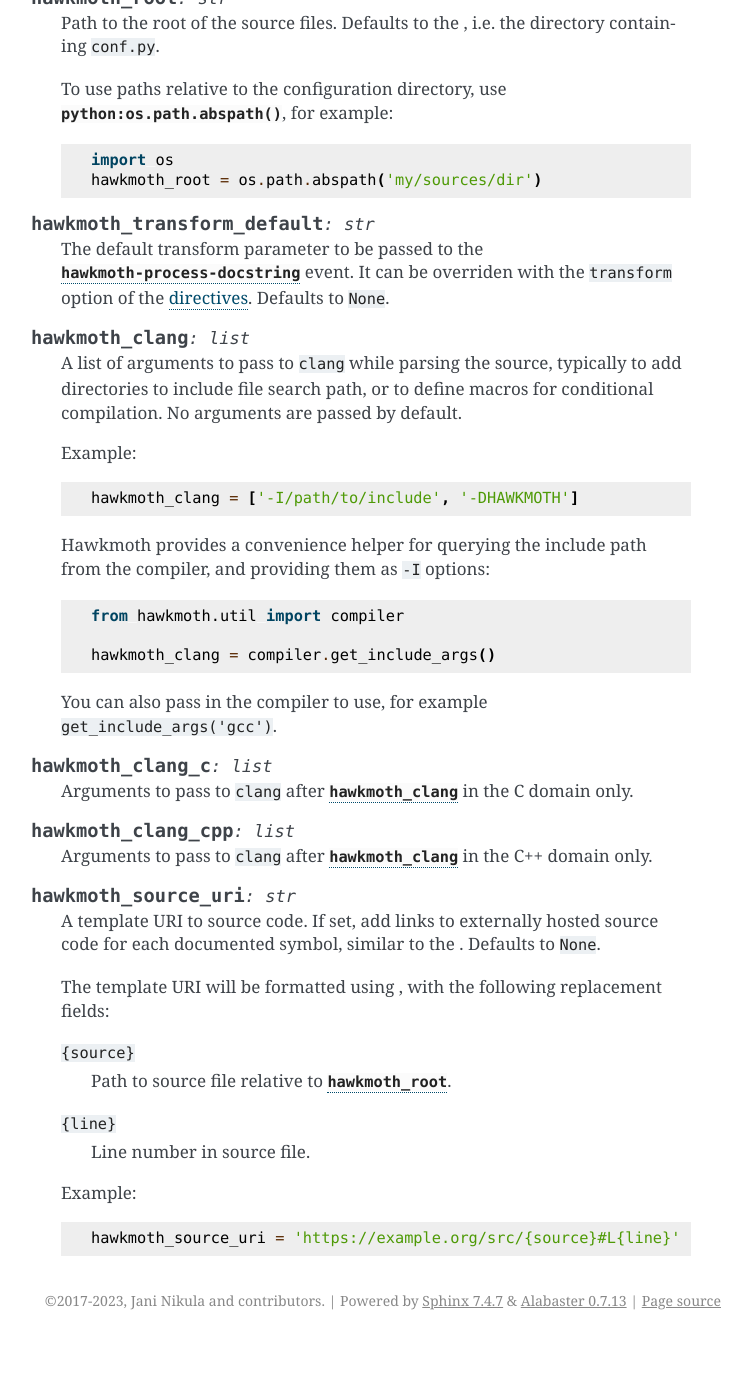
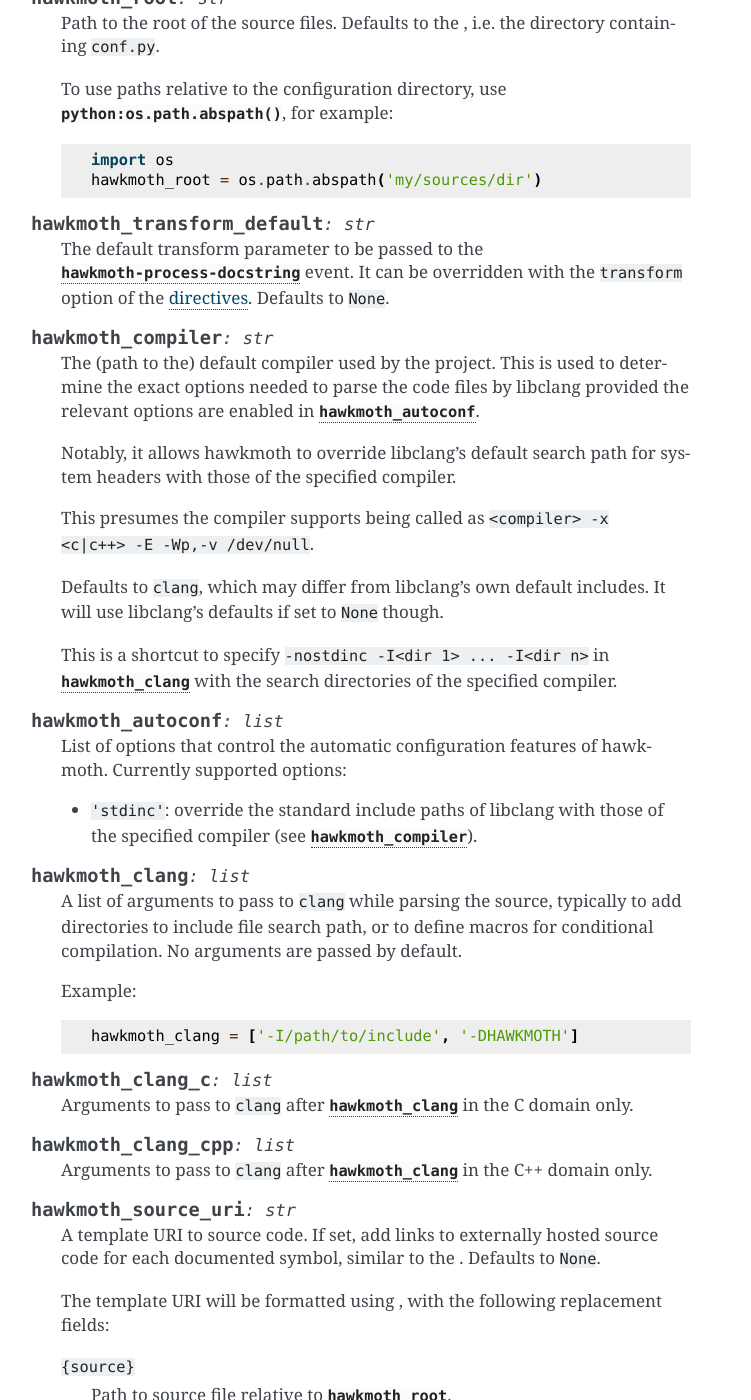
Before and after one commit to jnikula/hawkmoth, a Sphinx documentation site: the page built from doc/extension.rst, in a window 1280 px wide and 1400 px high, scrolled down 700 px. Shown: the whole window, without its empty margins (419-1170 px from the left). Built offline with Sphinx 7.4.7, drawn with Linux system fonts in a browser that asks for light colours; before the commit the page ends 2040 px from its top, so only the background shows below that.

Commit message:
cfg: add compiler and autoconf options
It's a common problem to want hawkmoth to parse the sources with the
exact headers a given code is meant to be compiled with and doing so
requires some verbosity upfront which can easily be avoided. Provide a
couple of options to do just that.

The defaults are chosen in a technically backwards incompatible way, but
it would take a frankly adversarial case to break it. In fact the new
defaults should yield the default behaviour everyone expected from the
beginning: we all expected libclang's search paths to be an exact match
to clang's, and indeed they are in some distributions.

Finally, the new search paths are added after other user's options since
the headers are searched in a left to right manner, giving the user the
possibility of overriding specific headers despite using this option.

For maximum flexibility, this functionality is gated on the 'autoconf'
settings, which can easily be extended later to support additional
features.

```diff
--- a/doc/extension.rst
+++ b/doc/extension.rst
@@ -56,9 +56,37 @@ See also additional configuration options in the :ref:`built-in extensions
    :type: str
 
    The default transform parameter to be passed to the
-   :event:`hawkmoth-process-docstring` event. It can be overriden with the
+   :event:`hawkmoth-process-docstring` event. It can be overridden with the
    ``transform`` option of the :ref:`directives <directives>`. Defaults to
    ``None``.
+
+.. py:data:: hawkmoth_compiler
+   :type: str
+
+   The (path to the) default compiler used by the project. This is used to
+   determine the exact options needed to parse the code files by libclang
+   provided the relevant options are enabled in :data:`hawkmoth_autoconf`.
+
+   Notably, it allows hawkmoth to override libclang's default search path for
+   system headers with those of the specified compiler.
+
+   This presumes the compiler supports being called as
+   ``<compiler> -x <c|c++> -E -Wp,-v /dev/null``.
+
+   Defaults to ``clang``, which may differ from libclang's own default includes.
+   It will use libclang's defaults if set to ``None`` though.
+
+   This is a shortcut to specify ``-nostdinc -I<dir 1> ... -I<dir n>`` in
+   :data:`hawkmoth_clang` with the search directories of the specified compiler.
+
+.. py:data:: hawkmoth_autoconf
+   :type: list
+
+   List of options that control the automatic configuration features of
+   hawkmoth. Currently supported options:
+
+   * ``'stdinc'``: override the standard include paths of libclang with those of
+     the specified compiler (see :data:`hawkmoth_compiler`).
 
 .. py:data:: hawkmoth_clang
    :type: list
@@ -72,18 +100,6 @@ See also additional configuration options in the :ref:`built-in extensions
    .. code-block:: python
 
       hawkmoth_clang = ['-I/path/to/include', '-DHAWKMOTH']
-
-   Hawkmoth provides a convenience helper for querying the include path from the
-   compiler, and providing them as ``-I`` options:
-
-   .. code-block:: python
-
-      from hawkmoth.util import compiler
-
-      hawkmoth_clang = compiler.get_include_args()
-
-   You can also pass in the compiler to use, for example
-   ``get_include_args('gcc')``.
 
 .. py:data:: hawkmoth_clang_c
    :type: list
```
Also changed, not shown: src/hawkmoth/__init__.py (+29 -2 lines).
